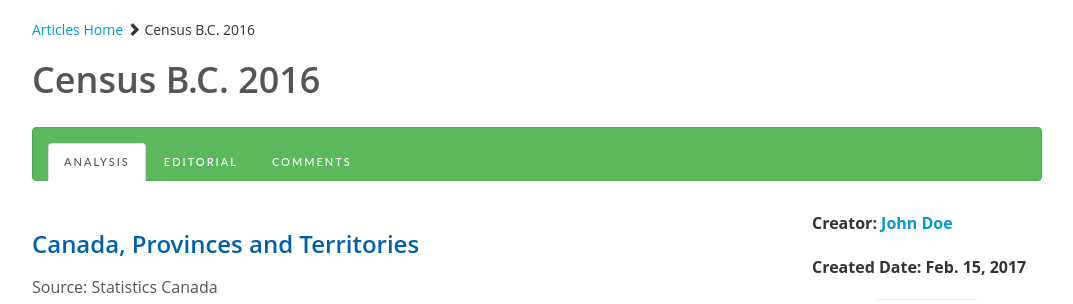
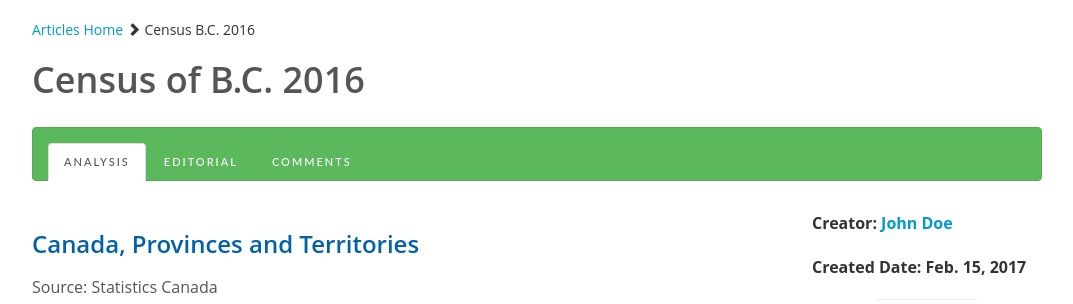
Before and after one commit to bcgov/housing-data-challenge-2, a Rails app: template app/views/articles/census_bc.html.erb in a window 1280 px wide. Shown: the part 71-375 px from the top of the page, without its empty margins (103-1176 px from the left). Run offline with Rails 7, Linux system fonts and the light colour scheme; the template is opened without the code that fills it, so the values that code supplies are empty; style sheets or scripts are compiled from the project's sources; some libraries are stand-ins or nearby versions.

Commit message:
typo modified

```diff
--- a/app/views/articles/census_bc.html.erb
+++ b/app/views/articles/census_bc.html.erb
@@ -5,7 +5,7 @@
     <%= link_to "Articles Home", articles_index_path %> <span class="glyphicon glyphicon-chevron-right" aria-hidden="true"></span> Census B.C. 2016
   </div>
 
-  <h1 class="color-grey">Census B.C. 2016</h1>
+  <h1 class="color-grey">Census of B.C. 2016</h1>
 
   <ul class="tab-list nav nav-tabs" role="tablist">
     <li role="presentation" class="active">
--- a/app/views/articles/census_bc/_census_divisions_map.html.erb
+++ b/app/views/articles/census_bc/_census_divisions_map.html.erb
@@ -32,7 +32,7 @@ $(document).ready(function() {
     return this._div;
   };
   info.update = function(props) {
-    this._div.innerHTML = '<h4>Total Market Transactions</h4>' +  (props ?
+    this._div.innerHTML = '<h4>B.C Population Change (%)</h4>' +  (props ?
           '<b>' + props.name + '</b><br />' + props.change + ' (%)'
           : 'Click or hover over each area');
   };
```
